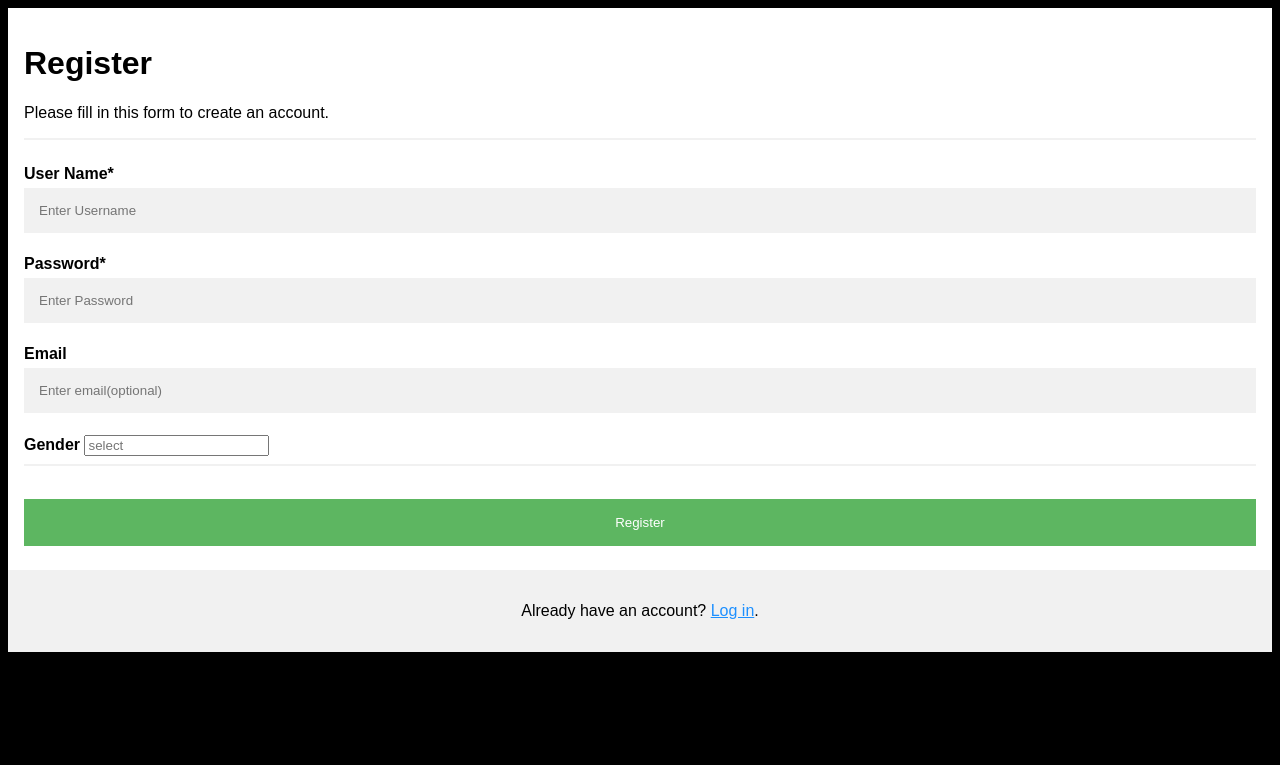
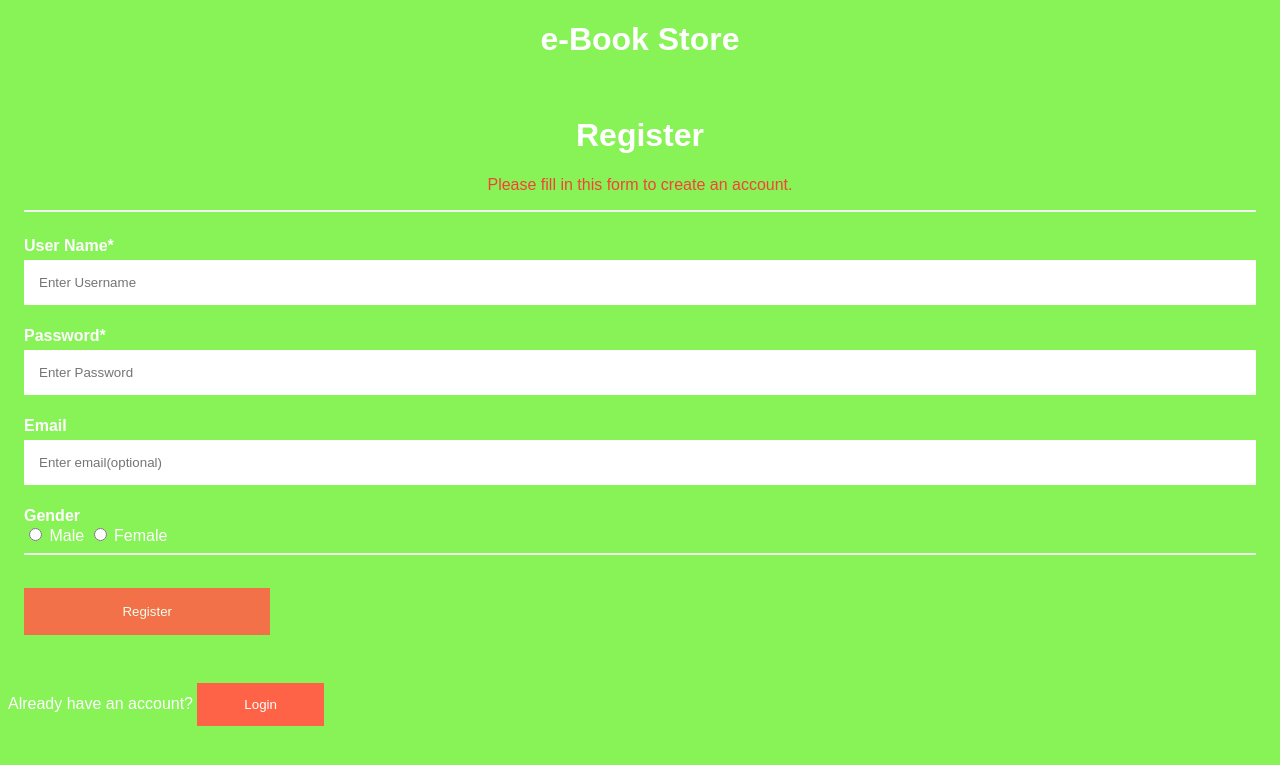
Before and after one commit to janu6ram/SW-APP-DEV, a Flask app: page /register in a window 1280 px wide. Shown: the top 765 px of the page. Run offline with Flask 2, Linux system fonts and the light colour scheme.

```diff
--- a/project1/application.py
+++ b/project1/application.py
@@ -23,7 +23,6 @@ with app.app_context():
     db.create_all()
 
 
-@app.route("/")
 @app.route("/", methods=["POST","GET"])
 def index():
     if request.method == "POST":
@@ -32,18 +31,17 @@ def index():
             message = "Dear Admin please login"
             return render_template("login.html",message=message)
         else:
-            return render_template("registration.html")
+            return redirect(url_for("register"))
 
     return render_template("index.html")
 
 @app.route("/register", methods=["POST","GET"])
-@app.route("/registration.html", methods=["POST","GET"])
 def register():
     if request.method == "POST":
         username = request.form.get("username")
         password = request.form.get("password")
         email = request.form.get("email")
-        gender = request.form.get("gender")
+        gender = request.form.get("name")
         new_user=Users(username = username, password = password, email = email, gender = gender)
         try:
             db.session.add(new_user)
@@ -57,18 +55,19 @@ def register():
     msg = "Please fill in this form to create an account."
     return render_template("registration.html",message = msg)
 
-@app.route("/login.html",methods=["POST","GET"])
+@app.route("/login",methods=["POST","GET"])
 def login():
     if request.method == "POST":
         username = request.form.get("username")
         password = request.form.get("password")
         if username == "janu@janu" and password == "Rk@123456":
+            session["Admin"] = username
             return redirect(url_for("admin"))
         user = Users.query.get(username)
         if user != None:
             if password == user.password:
                 session["email"] = username
-                return render_template("homepage.html",username=username)
+                return redirect(url_for("home"))
             else:
                 message = "Wrong Password please try again"
                 return render_template("login.html",message=message)
@@ -77,11 +76,21 @@ def login():
 
 @app.route("/admin")
 def admin():
-    data = Users.query.all()
+    if session["Admin"] is None:
+        return redirect(url_for("register"))
+    data = Users.query.order_by("time").all()
     return render_template("admin.html",data=data)
+@app.route("/home")
+def home():
+    if session["email"] is None:
+        return redirect(url_for("register"))
+    message = session["email"]
+    return render_template("homepage.html",username=message)
 
 @app.route("/logout")
 def logout():
+    if not session["Admin"] is None:
+        session["Admin"] = None
     session["email"] = None
     message = "You have sucessfully logged out"
-    return render_template("login.html",message=message)
+    return redirect(url_for("register"))
--- a/project1/templates/index.html
+++ b/project1/templates/index.html
@@ -8,6 +8,7 @@
             background-color: rgb(136, 243, 87);
             box-sizing: border-box;
             font-family: Arial, Helvetica, sans-serif;
+            color: white;
             }
             button {
             background-color: #4CAF50;
@@ -42,7 +43,7 @@
                     <button type="button" class="linkbutton">User</button>
                 </label>
             </div>
-            <button type="submit">Submin</button>
+            <button type="submit">Submit</button>
         </form>
 
     </body>
--- a/project1/templates/registration.html
+++ b/project1/templates/registration.html
@@ -2,20 +2,19 @@
 <html>
 <head>
 <meta name="viewport" content="width=device-width, initial-scale=1">
+<h1 style="text-align: center;">e-Book Store</h1>
 <style>
-body {
-  font-family: Arial, Helvetica, sans-serif;
-  background-color: black;
-}
+  * {
+            background-color: rgb(136, 243, 87);
+            box-sizing: border-box;
+            font-family: Arial, Helvetica, sans-serif;
+            color: white;
+    }
 
-* {
-  box-sizing: border-box;
-}
 
 /* Add padding to containers */
 .container {
   padding: 16px;
-  background-color: white;
 }
 
 /* Full-width input fields */
@@ -25,11 +24,19 @@ input[type=text], input[type=password] {
   margin: 5px 0 22px 0;
   display: inline-block;
   border: none;
-  background: #f1f1f1;
+  color: black;
+  background: white;
+}
+.list{
+  width: 100%;
+  padding: 15px;
+  margin: 5px 0 22px 0;
+  background-color:white;
 }
 
 input[type=text]:focus, input[type=password]:focus {
-  background-color: #ddd;
+  background-color:white;
+  color: black;
   outline: none;
 }
 
@@ -41,38 +48,44 @@ hr {
 
 /* Set a style for the submit button */
 .registerbtn {
-  background-color: #4CAF50;
+  background-color:tomato;
   color: white;
   padding: 16px 20px;
   margin: 8px 0;
   border: none;
   cursor: pointer;
-  width: 100%;
+  width: 20%;
   opacity: 0.9;
 }
 
 .registerbtn:hover {
   opacity: 1;
 }
-
-/* Add a blue text color to links */
-a {
-  color: dodgerblue;
+button {
+  background-color:tomato;
+  color: white;
+  padding: 14px 20px;
+  margin: 8px 0;
+  border: none;
+  cursor: pointer;
+  width: 10%;
 }
 
-/* Set a grey background color and center the text of the "sign in" section */
-.signin {
-  background-color: #f1f1f1;
-  text-align: center;
+button:hover {
+  opacity: 0.8;
+}
+.linkbutton {
+  width: auto;
+  padding: 10px 18px;
+  background-color: #f44336;
 }
 </style>
 </head>
 <body>
-
 <form action = "{{ url_for('register') }}" method = "POST">
   <div class="container">
-    <h1>Register</h1>
-    <p>{{message}}</p>
+    <h1 style="text-align: center;">Register</h1>
+    <p style="color: #f44336;text-align: center;">{{message}}</p>
     <hr>
 
     <label for="username"><b>User Name*</b></label>
@@ -86,22 +99,17 @@ a {
     <input type="text" placeholder="Enter email(optional)" name="email">
     <div>
       <label for="Gender"><b>Gender</b></label>
-      <input list="gender" placeholder="select" name="gender">
-      <datalist id="gender">
-        <option value="Male">
-        <option value="Female">
-      </datalist>
+      <div>
+        <input type="radio" id="admin" name="name" value="Male">
+        <label>Male</label>
+        <input type="radio" id="user" name="name" value="User">
+        <label>Female</label>
     </div>
-
+    </div>
     <hr>
-
     <button type="submit" class="registerbtn">Register</button>
   </div>
-
-  <div class="container signin">
-    <p>Already have an account? <a href="login.html">Log in</a>.</p>
-  </div>
 </form>
-
+<p>Already have an account? <a href="login"><button class=".linkbutton">Login</button> </a></p>
 </body>
 </html>
--- a/project1/templates/success.html
+++ b/project1/templates/success.html
@@ -14,7 +14,7 @@
         <hr>
         <label>
         To go to login page
-        <a href="login.html"><button type="button" class="linkbutton">Click Here</button></a>
+        <a href="login"><button type="button" class="linkbutton">Click Here</button></a>
         </label>
     </body>
 </html>
```
Also changed, not shown: project1/templates/admin.html (+29 -0 lines), project1/templates/homepage.html (+6 -8 lines), project1/templates/login.html (+20 -8 lines).
